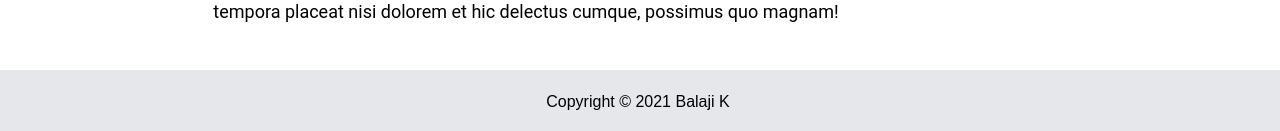
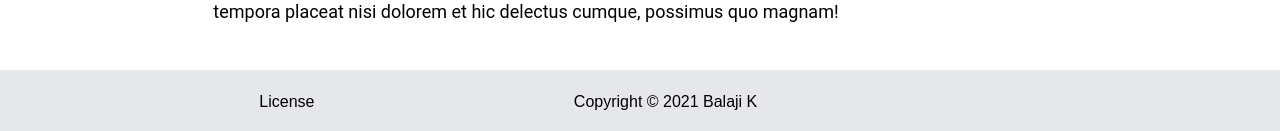
Before and after one commit to balajiofficial/Website, a Next.js app: page /about in a window 1280 px wide. Shown: the part 769-900 px from the top of the page. Built offline with nearby package versions, Linux system fonts and the light colour scheme; no server answers.

Commit message:
Update footer

```diff
--- a/components/footer.tsx
+++ b/components/footer.tsx
@@ -1,11 +1,32 @@
-export default function Footer() {
+import { Component } from "react";
+
+export default class Footer extends Component {
+  componentDidMount() {
+    fetch("https://ipapi.co/json/").then((r) => {
+      r.json()
+        .then((rnew) => {
+          var data = rnew["country_name"];
+          document.getElementById("footer").innerHTML += data;
+        })
+        .catch((e) => {});
+    });
+  }
+
+  render() {
     return (
-    <footer className="bg-gray-200 bottom-0 left-0 right-0 flex justify-center text-center font-footer dark:bg-gray-600">
+      <div>
+        <footer className="bg-gray-200 bottom-0 left-0 right-0 font-footer dark:bg-gray-600">
           <div className="max-w-screen-xl mx-auto pt-5 pb-5 dark:text-gray-300">
-        <span>
+            <span className="flex justify-evenly">
+              <a href="#" className="hover:underline">
+                License
+              </a>
               <h1 className="inline-block pr-1">Copyright © 2021 Balaji K</h1>
+              <p id="footer" className="inline-block"></p>
             </span>
           </div>
         </footer>
+      </div>
     );
   }
+}
```
Lines whose indentation alone changed are shown as unchanged.
